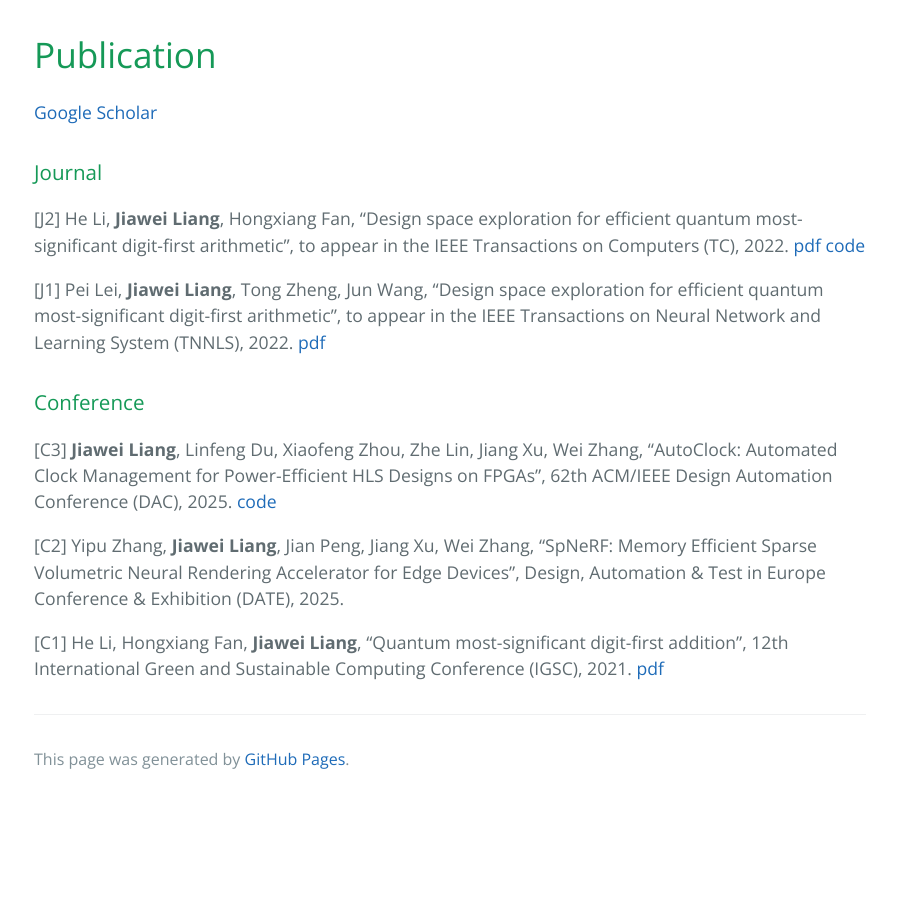
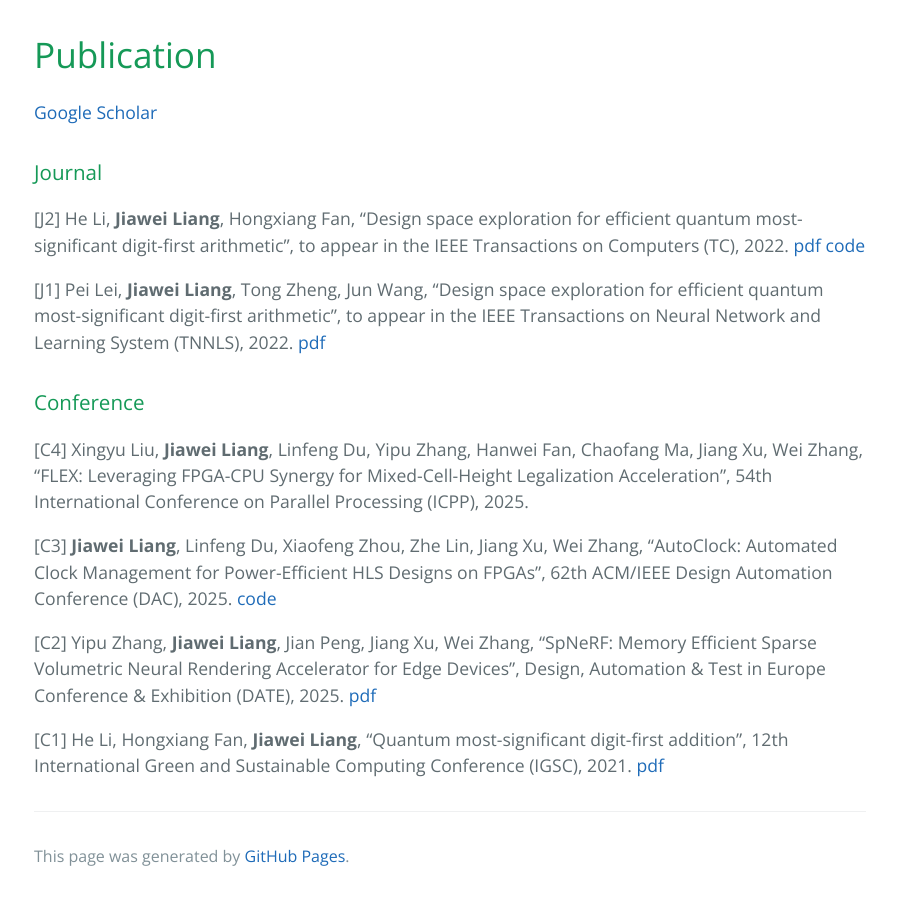
Before and after one commit to MasLiang/MasLiang.github.io, a Jekyll site: the page built from index.md, in a window 1280 px wide and 900 px high, scrolled down 2223 px. Shown: the whole window, without its empty margins (190-1087 px from the left). Built offline with Jekyll 4.4.1, drawn with Linux system fonts in a browser that asks for light colours; our own code applies the rules of GitHub Pages for plain Markdown files; before the commit the page ends 3026 px from its top, so only the background shows below that.

Commit message:
add a new paper

```diff
--- a/index.md
+++ b/index.md
@@ -77,8 +77,10 @@ _Department of EE, BUAA. (2020.07 - 2020.09)_
 
 ### Conference
 
+[C4] Xingyu Liu, **Jiawei Liang**, Linfeng Du, Yipu Zhang, Hanwei Fan, Chaofang Ma, Jiang Xu, Wei Zhang, "FLEX: Leveraging FPGA-CPU Synergy for Mixed-Cell-Height Legalization Acceleration", 54th International Conference on Parallel Processing (ICPP), 2025.
+
 [C3] **Jiawei Liang**, Linfeng Du, Xiaofeng Zhou, Zhe Lin, Jiang Xu, Wei Zhang, "AutoClock: Automated Clock Management for Power-Efficient HLS Designs on FPGAs", 62th ACM/IEEE Design Automation Conference (DAC), 2025. [code](https://github.com/MasLiang/AutoClock)
 
-[C2] Yipu Zhang, **Jiawei Liang**, Jian Peng, Jiang Xu, Wei Zhang, "SpNeRF: Memory Efficient Sparse Volumetric Neural Rendering Accelerator for Edge Devices", Design, Automation & Test in Europe Conference & Exhibition (DATE), 2025.
+[C2] Yipu Zhang, **Jiawei Liang**, Jian Peng, Jiang Xu, Wei Zhang, "SpNeRF: Memory Efficient Sparse Volumetric Neural Rendering Accelerator for Edge Devices", Design, Automation & Test in Europe Conference & Exhibition (DATE), 2025. [pdf](https://ieeexplore.ieee.org/abstract/document/10992839/)
 
 [C1] He Li, Hongxiang Fan, **Jiawei Liang**, "Quantum most-significant digit-first addition", 12th International Green and Sustainable Computing Conference (IGSC), 2021. [pdf](https://ieeexplore.ieee.org/abstract/document/9651595/)
```
